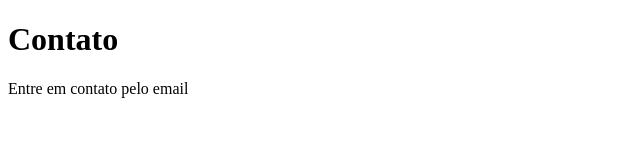
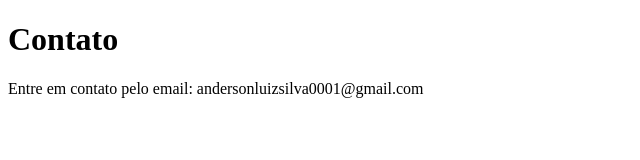
Before and after one commit to andersonluizstoic/primeiro-sistema, a plain HTML site: page contato.html in a window 1280 px wide. Shown: the whole page, without its empty margins (0-640 px from the left). Drawn offline with Linux system fonts and the light colour scheme.

Commit message:
coloquei o email

```diff
--- a/contato.html
+++ b/contato.html
@@ -7,6 +7,6 @@
 </head>
 <body>
     <h1>Contato</h1>
-    <p> Entre em contato pelo email </p>
+    <p> Entre em contato pelo email: andersonluizsilva0001@gmail.com</p>
 </body>
 </html>
```
